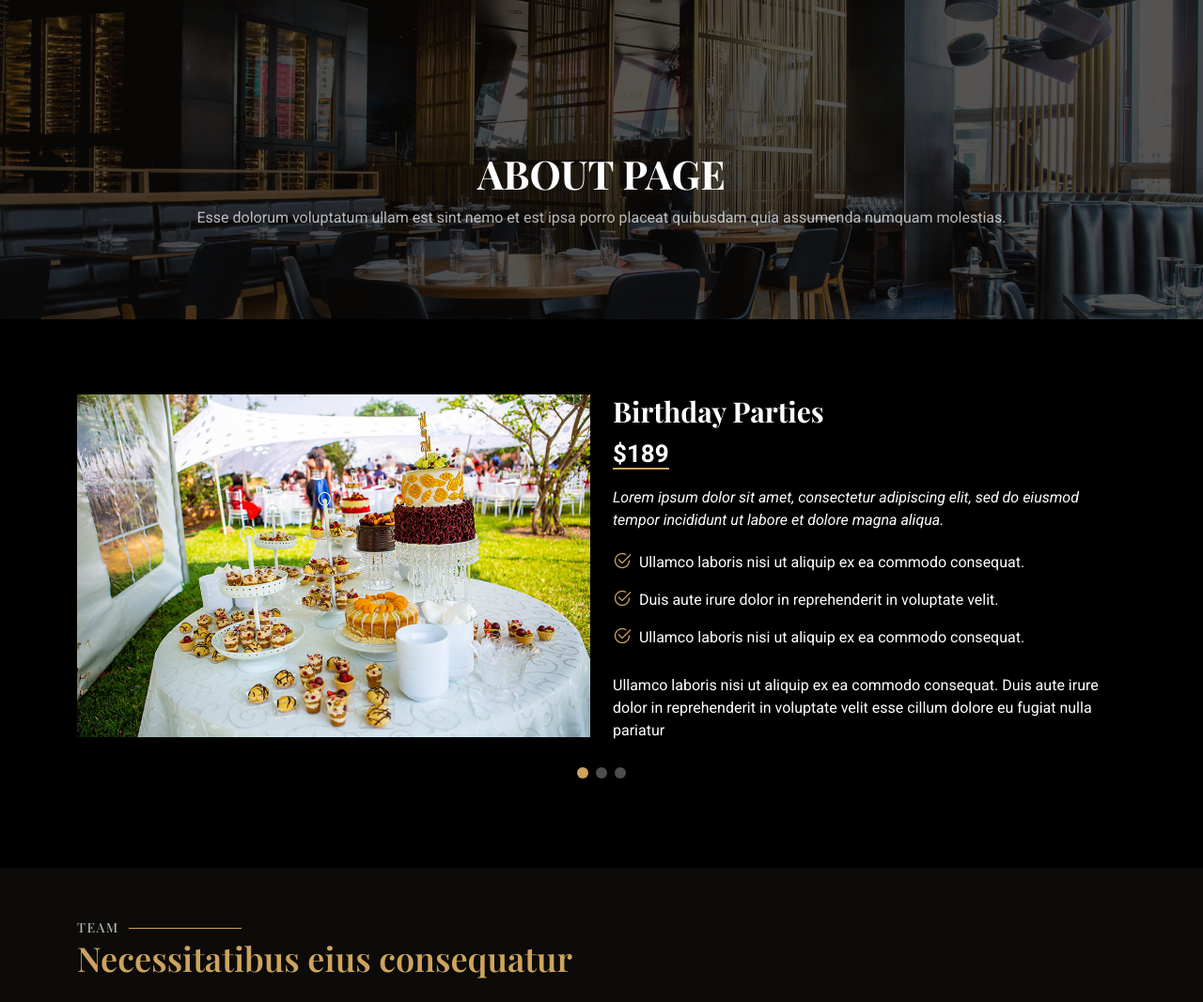
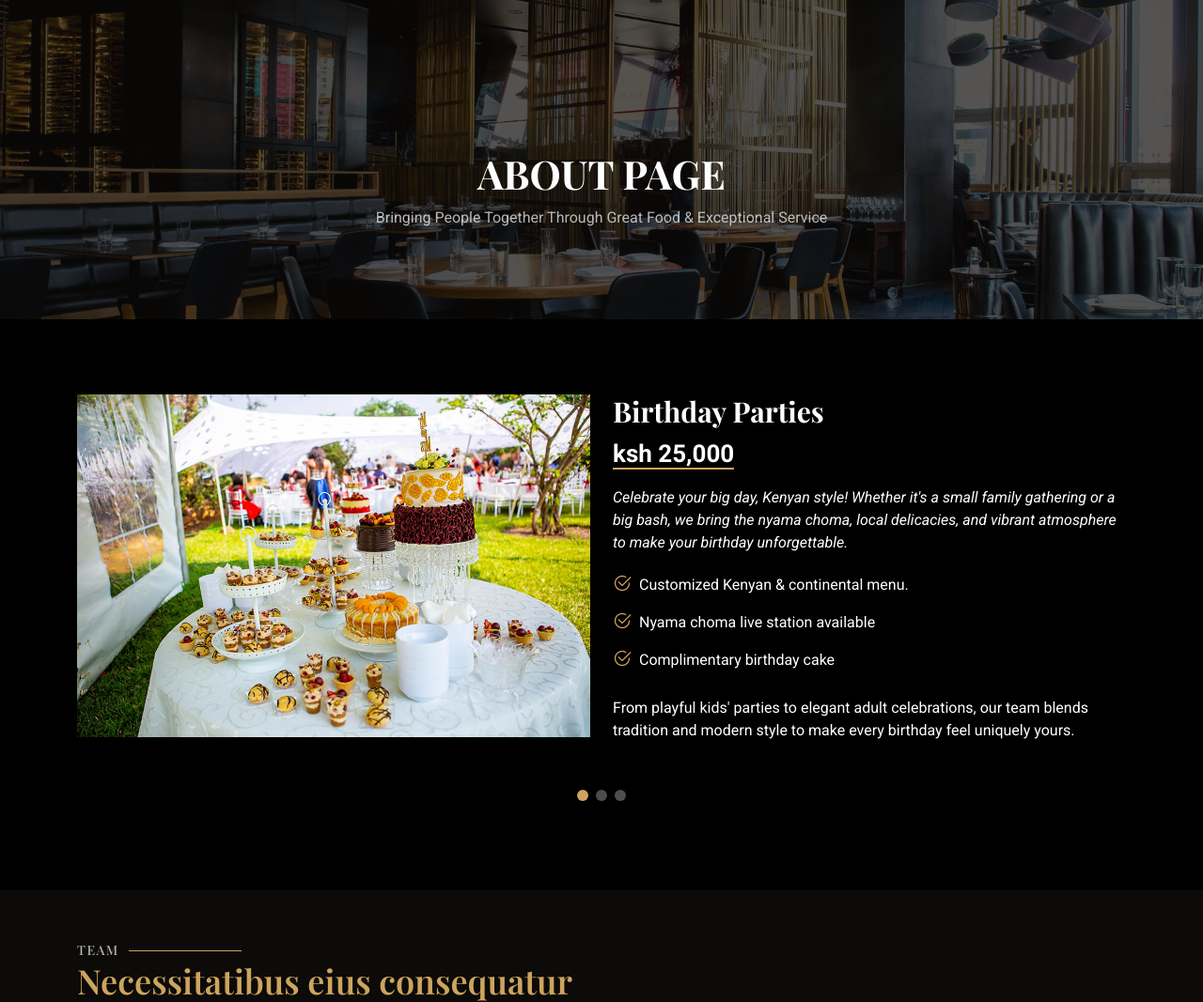
Before and after one commit to mercyogalo/Personal-work, a Django app: page /about/ in a window 1280 px wide. Shown: the part 78-1145 px from the top of the page at 94% size. Run offline with Django 4.2, Linux system fonts and the light colour scheme; some libraries are stand-ins or nearby versions; some web fonts are replaced.

Commit message:
updated the events data

```diff
--- a/restaurant/restaurantfeature/templates/about.html
+++ b/restaurant/restaurantfeature/templates/about.html
@@ -12,7 +12,9 @@
   <div class="page-title position-relative" data-aos="fade" style="background-image: url({% static 'assets/img/page-title-bg.webp' %});">
     <div class="container position-relative">
       <h1>ABOUT PAGE<br></h1>
-      <p>Esse dolorum voluptatum ullam est sint nemo et est ipsa porro placeat quibusdam quia assumenda numquam molestias.</p>
+      <p>
+        Bringing People Together Through Great Food & Exceptional Service
+      </p>
 
     </div>
   </div><!-- End Page Title -->
@@ -55,20 +57,18 @@
                 <div class="col-lg-6 pt-4 pt-lg-0 content">
                   <h3>Birthday Parties</h3>
                   <div class="price">
-                    <p><span>$189</span></p>
+                    <p><span>ksh 25,000 </span></p>
                   </div>
                   <p class="fst-italic">
-                    Lorem ipsum dolor sit amet, consectetur adipiscing elit, sed do eiusmod tempor incididunt ut labore et dolore
-                    magna aliqua.
+                    Celebrate your big day, Kenyan style! Whether it's a small family gathering or a big bash, we bring the nyama choma, local delicacies, and vibrant atmosphere to make your birthday unforgettable.
                   </p>
                   <ul>
-                    <li><i class="bi bi-check2-circle"></i> <span>Ullamco laboris nisi ut aliquip ex ea commodo consequat.</span></li>
-                    <li><i class="bi bi-check2-circle"></i> <span>Duis aute irure dolor in reprehenderit in voluptate velit.</span></li>
-                    <li><i class="bi bi-check2-circle"></i> <span>Ullamco laboris nisi ut aliquip ex ea commodo consequat.</span></li>
+                    <li><i class="bi bi-check2-circle"></i> <span>Customized Kenyan & continental menu.</span></li>
+                    <li><i class="bi bi-check2-circle"></i> <span>Nyama choma live station available</span></li>
+                    <li><i class="bi bi-check2-circle"></i> <span>Complimentary birthday cake</span></li>
                   </ul>
                   <p>
-                    Ullamco laboris nisi ut aliquip ex ea commodo consequat. Duis aute irure dolor in reprehenderit in voluptate
-                    velit esse cillum dolore eu fugiat nulla pariatur
+                    From playful kids' parties to elegant adult celebrations, our team blends tradition and modern style to make every birthday feel uniquely yours.
                   </p>
                 </div>
               </div>
@@ -85,17 +85,15 @@
                     <p><span>$290</span></p>
                   </div>
                   <p class="fst-italic">
-                    Lorem ipsum dolor sit amet, consectetur adipiscing elit, sed do eiusmod tempor incididunt ut labore et dolore
-                    magna aliqua.
+                    Host your exclusive gathering with a touch of Kenyan elegance. Whether it's a close family get-together, a reunion, or a quiet corporate event, we offer the perfect setting to relax, connect, and indulge.
                   </p>
                   <ul>
-                    <li><i class="bi bi-check2-circle"></i> <span>Ullamco laboris nisi ut aliquip ex ea commodo consequat.</span></li>
-                    <li><i class="bi bi-check2-circle"></i> <span>Duis aute irure dolor in reprehenderit in voluptate velit.</span></li>
-                    <li><i class="bi bi-check2-circle"></i> <span>Ullamco laboris nisi ut aliquip ex ea commodo consequat.</span></li>
+                    <li><i class="bi bi-check2-circle"></i> <span>Reserved private dining space</span></li>
+                    <li><i class="bi bi-check2-circle"></i> <span>Kenyan-inspired food & drink packages (mutura, samosas, Kenyan cocktails)</span></li>
+                    <li><i class="bi bi-check2-circle"></i> <span> Maasai shuka or kitenge décor themes</span></li>
                   </ul>
                   <p>
-                    Ullamco laboris nisi ut aliquip ex ea commodo consequat. Duis aute irure dolor in reprehenderit in voluptate
-                    velit esse cillum dolore eu fugiat nulla pariatur
+                    Bring together your favorite people for a cozy, culturally rich experience, where every detail reflects the warmth of African hospitality.
                   </p>
                 </div>
               </div>
```
